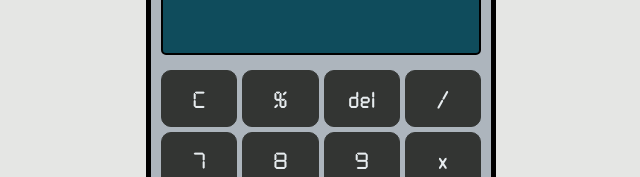
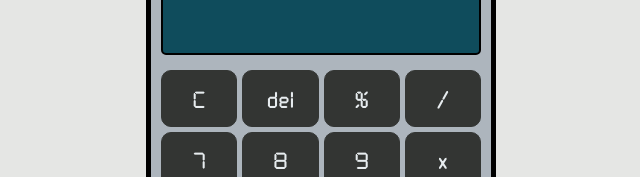
Before and after one commit to sobczyk-m/Calculator, a React (Create React App) app: page / in a window 1280 px wide. Shown: the part 287-464 px from the top of the page, without its empty margins (319-959 px from the left). Built offline with nearby package versions, Linux system fonts and the light colour scheme.

Commit message:
feat: change placemnet of delete and percentage buttons

```diff
--- a/src/App.js
+++ b/src/App.js
@@ -9,7 +9,7 @@ function App() {
     const createButton = () => {
 
         const buttons = [
-            {"name": "clear", "sign": "C"}, {"name": "percent", "sign": "%"}, {"name": "delete", "sign": "del"},
+            {"name": "clear", "sign": "C"}, {"name": "delete", "sign": "del"}, {"name": "percent", "sign": "%"},
             {"name": "divide", "sign": "/"}, {"name": "seven", "sign": "7"}, {"name": "eight", "sign": "8"},
             {"name": "nine", "sign": "9"}, {"name": "multiply", "sign": "x"}, {"name": "four", "sign": "4"},
             {"name": "five", "sign": "5"}, {"name": "six", "sign": "6"}, {"name": "subtract", "sign": "-"},
```
